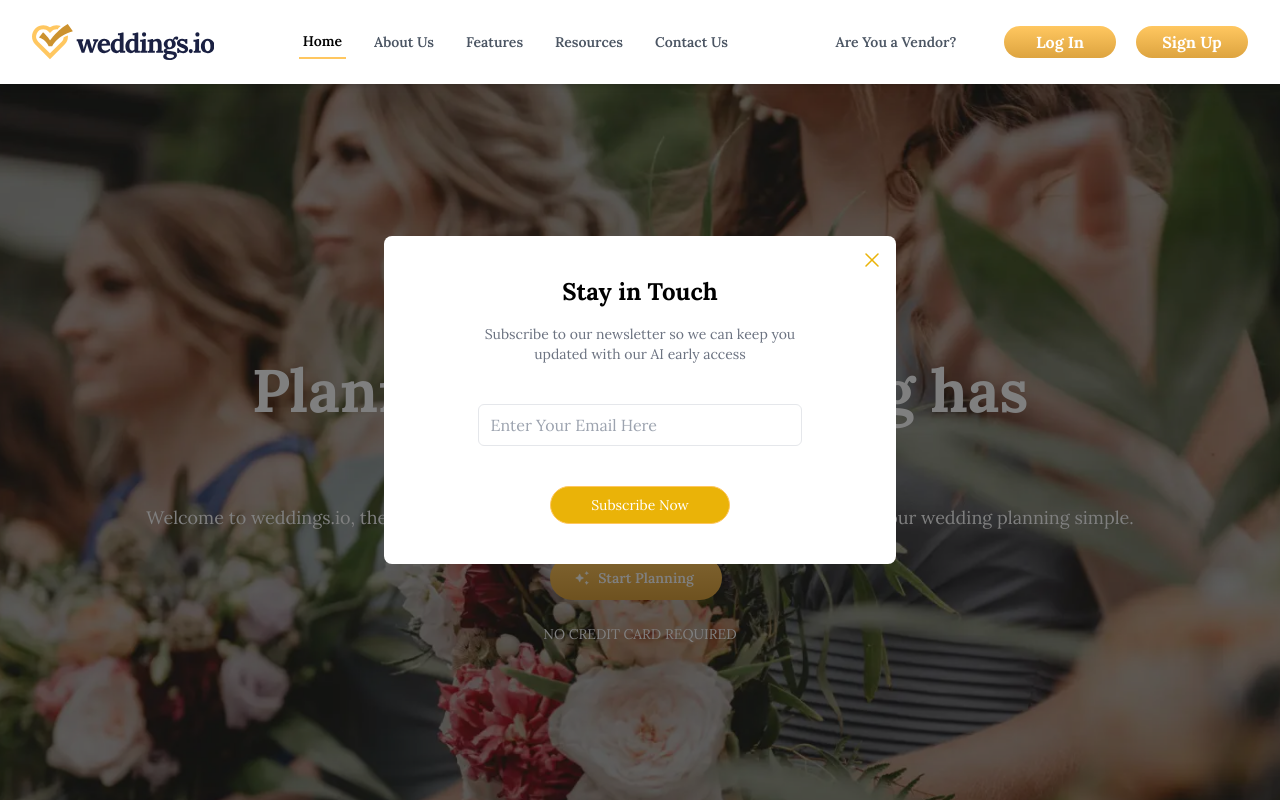
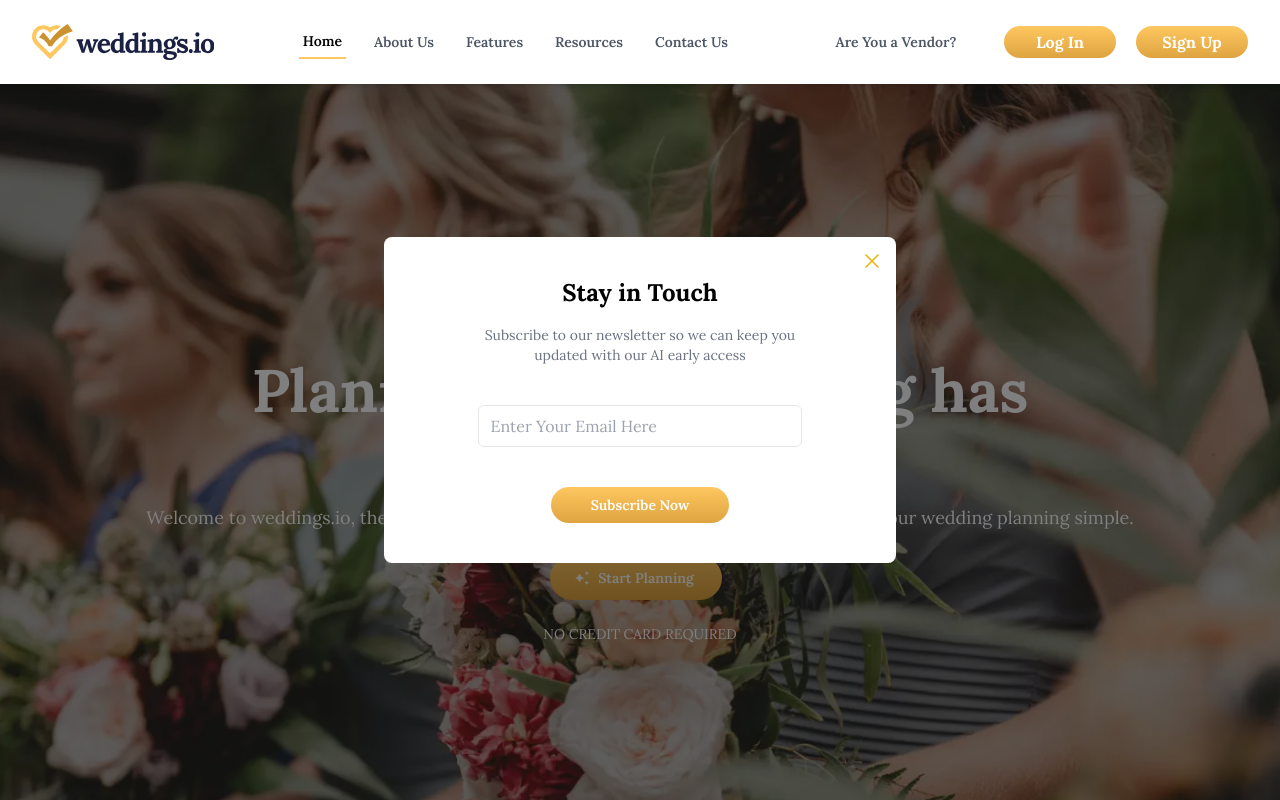
Before and after one commit to Parth-Patadiya/WeddingsIO, a React (Create React App) app: page / in a window 1280 px wide. Both pictures are taken after a click on the button "Start Planning". Shown: the top 800 px of the page. Built offline with nearby package versions, Linux system fonts and the light colour scheme.

Commit message:
subscribe now button color fix

```diff
--- a/src/components/CarouselMain.js
+++ b/src/components/CarouselMain.js
@@ -34,7 +34,7 @@ const CarouselMain = () => {
               />
             </div>
             <div className="w-full flex justify-center">
-              <button className="flex px-10 py-2 rounded-full bg-yellow-500 text-light-500 border hover:bg-yellow-500 text-white focus:outline-none border-light text-sm">
+              <button className="button-gradient flex px-10 py-2 rounded-full text-light-500 text-white text-sm font-semibold">
                 Subscribe Now
               </button>
             </div>
```
